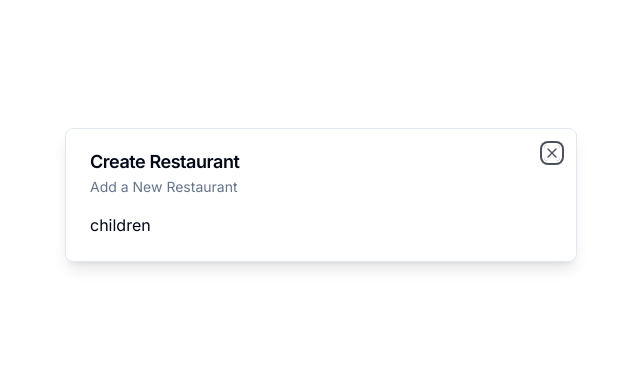
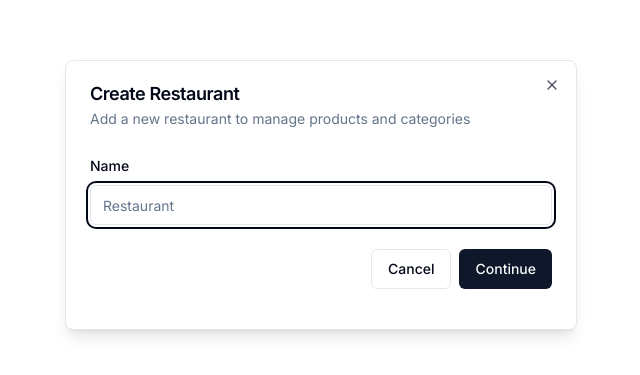
Before and after one commit to hardebayobakare/super-restaurant-admin, a Next.js app: page / in a window 1280 px wide. Shown: the part 205-580 px from the top of the page, without its empty margins (319-959 px from the left). Built offline with nearby package versions, Linux system fonts and the light colour scheme.

Commit message:
MySQL Database Setup

```diff
--- /dev/null
+++ b/app/api/restaurants/route.ts
@@ -0,0 +1,33 @@
+import { NextResponse } from "next/server";
+import { auth } from "@clerk/nextjs";
+import prismadb from "@/lib/prismadb";
+
+export async function POST(req: Request, ) {
+    try {
+        const { userId } = auth();
+        const body = await req.json();
+
+        const { name } = body;
+
+        if (!userId){
+            return new NextResponse("Unauthorized", {status: 401});
+        }
+
+        if (!name){
+            return new NextResponse("Name is required", {status: 400});
+        }
+
+        const restaurant = await prismadb.restaurant.create({
+            data: {
+                name,
+                userId
+            }
+        });
+
+        return NextResponse.json(restaurant);
+
+    } catch(error){
+        console.log('[RESTAURANT_POST]', error);
+        return new NextResponse("Internal error", {status: 500});
+    }
+}
--- a/app/layout.tsx
+++ b/app/layout.tsx
@@ -6,6 +6,7 @@ import { ClerkProvider } from '@clerk/nextjs'
 import { ModalProvider } from '@/providers/modal-provider'
 
 import './globals.css'
+import { ToasterProvider } from '@/providers/toast-provider'
 
 const inter = Inter({ subsets: ['latin'] })
 
@@ -19,10 +20,12 @@ export default function RootLayout({
 }: {
   children: React.ReactNode
 }) {
+
   return (
     <ClerkProvider>
       <html lang="en">
         <body className={inter.className}>
+          <ToasterProvider />
           <ModalProvider />
           {children}
         </body>
--- a/components/modals/restaurant-modal.tsx
+++ b/components/modals/restaurant-modal.tsx
@@ -1,18 +1,82 @@
 "use client"
+
+import * as z from "zod";
+import { useState } from "react";
+import axios from "axios";
+import { toast } from "react-hot-toast";
 
 import { useRestaurantModal } from "@/hooks/use-restaurant-modal"
 import { Modal } from "@/components/ui/modal"
+import { useForm } from "react-hook-form";
+import { zodResolver } from "@hookform/resolvers/zod";
+import { Form, FormControl, FormField, FormItem, FormLabel, FormMessage } from "@/components/ui/form";
+import { Input } from "@/components/ui/input";
+import { Button } from "@/components/ui/button";
+
+
+
+const formSchema = z.object({
+    name: z.string().min(1),
+});
+
 
 export const RestaurantModal = () => {
     const restaurantModal = useRestaurantModal();
+
+    const [loading, setLoading] = useState(false);
+
+    const form = useForm<z.infer<typeof formSchema>>({
+        resolver: zodResolver(formSchema),
+        defaultValues: {
+            name: "",
+        },
+    });
+
+    const onSubmit = async (values: z.infer<typeof formSchema>) => {
+        try {
+            setLoading(true);
+
+            const response = await axios.post('/api/restaurants', values)
+
+            toast.success("Restuarant Created.")
+        } catch(error) {
+            toast.error("Something went wrong.")
+        } finally {
+            setLoading(false);
+        }
+    }
+
     return (
         <Modal
             title="Create Restaurant"
-            description="Add a New Restaurant"
+            description="Add a new restaurant to manage products and categories"
             isOpen={restaurantModal.isOpen}
             onClose={restaurantModal.onclose}
-            >
-            Future Restaurant Form
+        >
+            <div>
+                <div className="space-y-4 py-2 pb-4">
+                    <Form {...form}>
+                        <form onSubmit={form.handleSubmit(onSubmit)}>
+                            <FormField
+                            control={form.control}
+                            name="name"
+                            render={( {field }) => (
+                                <FormItem>
+                                    <FormLabel>Name</FormLabel>
+                                    <FormControl>
+                                        <Input disabled={ loading } placeholder="Restaurant" {...field}/>
+                                    </FormControl>
+                                    <FormMessage></FormMessage>
+                                </FormItem>
+                            )}/>
+                            <div className="pt-6 space-x-2 flex items-center justify-end w-full">
+                                <Button disabled={ loading } variant="outline" onClick={restaurantModal.onclose}>Cancel</Button>
+                                <Button disabled={ loading } type="submit">Continue</Button>
+                            </div>
+                        </form>
+                    </Form>
+                </div>
+            </div>
         </Modal>
     );
 };
--- a/components/ui/modal.tsx
+++ b/components/ui/modal.tsx
@@ -31,7 +31,7 @@ export const Modal: React.FC<ModalProps> = ({
                     <DialogDescription>{description}</DialogDescription>
                 </DialogHeader>
                 <div>
-                    children
+                    { children }
                 </div>
             </DialogContent>
         </Dialog>
--- /dev/null
+++ b/lib/prismadb.ts
@@ -0,0 +1,10 @@
+import { PrismaClient } from "@prisma/client";
+
+declare global {
+    var prisma: PrismaClient | undefined
+};
+
+const prismadb = globalThis.prisma || new PrismaClient();
+if (process.env.NODE_ENV !== "production") globalThis.prisma = prismadb;
+
+export default prismadb;
--- a/package.json
+++ b/package.json
@@ -11,9 +11,11 @@
   "dependencies": {
     "@clerk/nextjs": "^4.27.2",
     "@hookform/resolvers": "^3.3.2",
+    "@prisma/client": "^5.6.0",
     "@radix-ui/react-dialog": "^1.0.5",
     "@radix-ui/react-label": "^2.0.2",
     "@radix-ui/react-slot": "^1.0.2",
+    "axios": "^1.6.2",
     "class-variance-authority": "^0.7.0",
     "clsx": "^2.0.0",
     "lucide-react": "^0.294.0",
@@ -21,6 +23,7 @@
     "react": "^18",
     "react-dom": "^18",
     "react-hook-form": "^7.48.2",
+    "react-hot-toast": "^2.4.1",
     "tailwind-merge": "^2.1.0",
     "tailwindcss-animate": "^1.0.7",
     "zod": "^3.22.4",
@@ -34,6 +37,7 @@
     "eslint": "^8",
     "eslint-config-next": "14.0.3",
     "postcss": "^8",
+    "prisma": "^5.6.0",
     "tailwindcss": "^3.3.0",
     "typescript": "^5"
   }
--- /dev/null
+++ b/providers/toast-provider.tsx
@@ -0,0 +1,7 @@
+"use client"
+
+import { Toaster } from "react-hot-toast";
+
+export const ToasterProvider = () => {
+    return <Toaster />
+};
```
Also changed, not shown: 2 other files (tests, documents, lock files or other folders).
